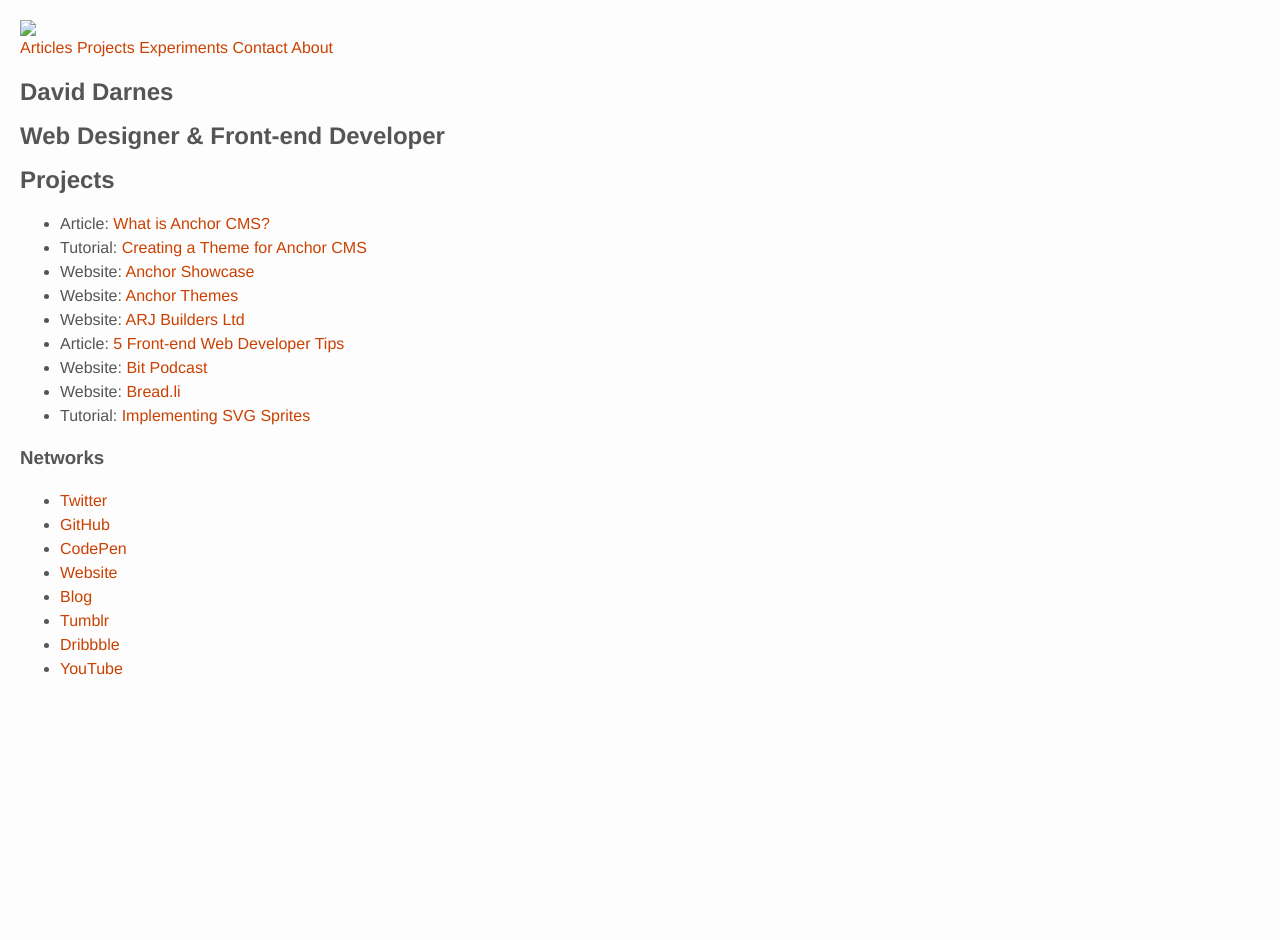
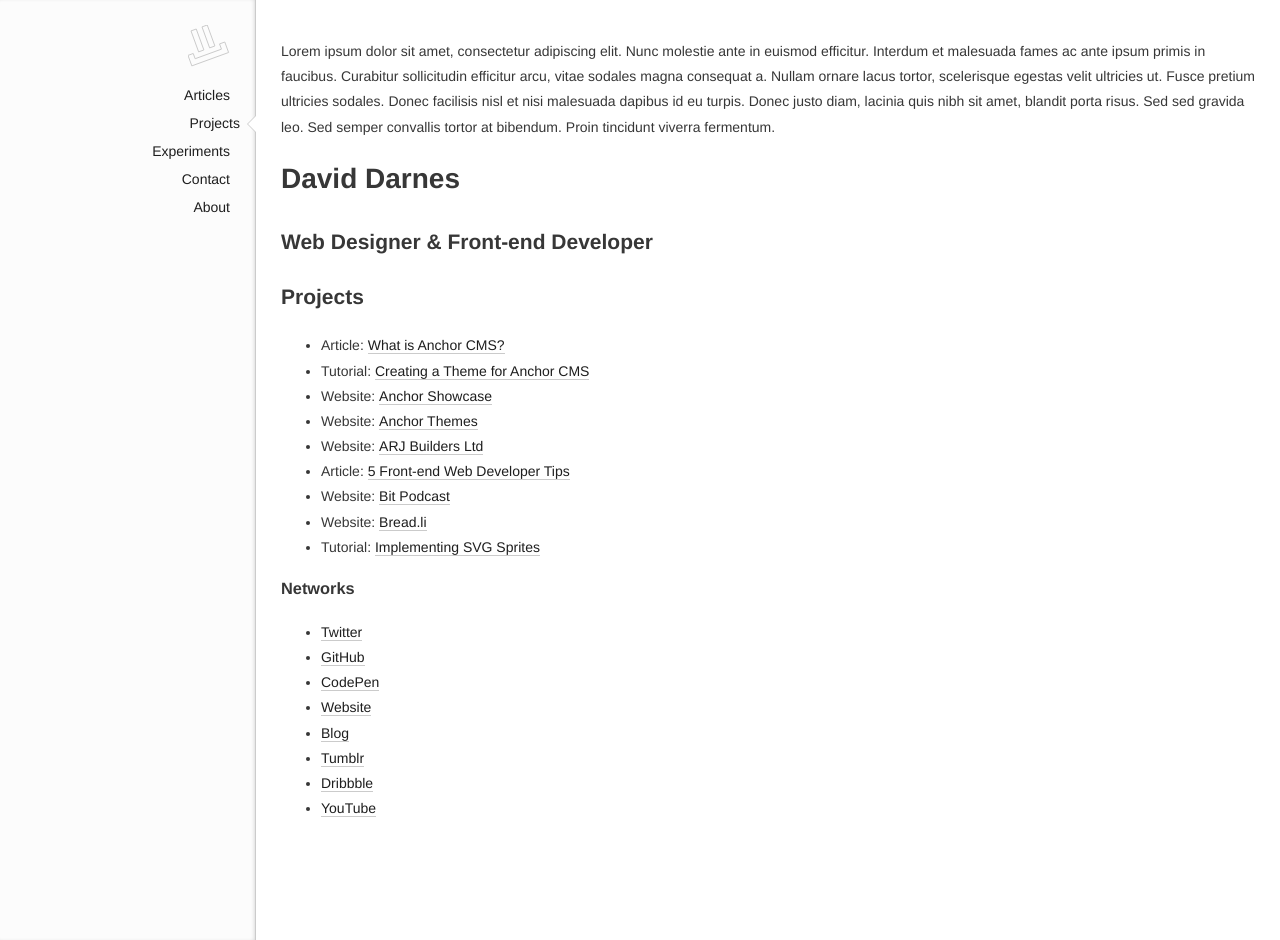
Before and after one commit to daviddarnes/daviddarnes.github.io, a Jekyll site: the page built from index.md, in a window 1280 px wide and 940 px high. Built offline with Jekyll 4.4.1, drawn with Linux system fonts in a browser that asks for light colours.

Commit message:
Well, you know... one thing lead to another and I ended up doing a lot of the design in one commit, it happens

```diff
--- a/_layouts/default.html
+++ b/_layouts/default.html
@@ -5,18 +5,21 @@
 <body>
 	<div class="sidebar">
 		<header class="header  sidebar__header">
-			<img src="images/logo.svg" />
+			{% include logo.svg %}
 		</header>
 		<nav class="nav  sidebar__nav">
-			<a class="link  nav__link">Articles</a>
-			<a class="link  nav__link">Projects</a>
-			<a class="link  nav__link">Experiments</a>
-			<a class="link  nav__link">Contact</a>
-			<a class="link  nav__link">About</a>
+			<ul class="list  nav__list">
+				<li class="item  nav__item"><a class="link  nav__link">Articles</a></li>
+				<li class="item  nav__item"><a class="link  nav__link  link--current">Projects</a></li>
+				<li class="item  nav__item"><a class="link  nav__link">Experiments</a></li>
+				<li class="item  nav__item"><a class="link  nav__link">Contact</a></li>
+				<li class="item  nav__item"><a class="link  nav__link">About</a></li>
+			</ul>
 		</nav>
 	</div>
 	<main class="main" role="main">
 		<article class="article  main__article">
+			<p>Lorem ipsum dolor sit amet, consectetur adipiscing elit. Nunc molestie ante in euismod efficitur. Interdum et malesuada fames ac ante ipsum primis in faucibus. Curabitur sollicitudin efficitur arcu, vitae sodales magna consequat a. Nullam ornare lacus tortor, scelerisque egestas velit ultricies ut. Fusce pretium ultricies sodales. Donec facilisis nisl et nisi malesuada dapibus id eu turpis. Donec justo diam, lacinia quis nibh sit amet, blandit porta risus. Sed sed gravida leo. Sed semper convallis tortor at bibendum. Proin tincidunt viverra fermentum.</p>
 			{{ content }}
 		</article>
 	</main>
--- a/css/styles.scss
+++ b/css/styles.scss
@@ -1,28 +1,114 @@
 ---
 title: stylesheet
 ---
-html, body {
-  padding: 0;
-  margin: 0;
-  min-height: 100%;
+
+// Widths
+$sidebar-width: 20%;
+
+// Backgrounds
+$background-colour: #fff;
+
+// Borders & shadows
+$border-colour: #cbcbcb;
+$shadow-colour: $border-colour;
+$borders: 1px solid $border-colour;
+
+// Type
+$text-colour: #373737;
+
+@import "normalize";
+
+// Globals
+body {
+	font-size: 14px;
+	line-height: 1.8;
+	color: $text-colour;
+	font-family: "Helvetica Neue", Helvetica, Arial, sans-serif;
+	font-weight: 400;
+	background: $background-colour;
+	-webkit-font-smoothing: antialiased;
 }
 
-body {
-  font-family: Helvetica, Arial, sans-serif;
-  line-height: 24px;
-  background: #FDFDFD;
-  color: #555;
-  padding: 20px;
+* {
+	box-sizing: border-box;
+}
+
+h1, h2, h3, h4, h5, h6 {
+	margin-top: 0;
 }
 
 a {
-  color: #cb4102;
-  padding-bottom: 5px;
-  border-bottom: 1px solid transparent;
-  transition: .2s;
-  text-decoration: none;
-  &:hover {
-    border-bottom-color: #cb4102;
-    padding-bottom: 2px;
-  }
+	color: darken($text-colour, 10%);
+	text-decoration: none;
+	border-bottom: $borders;
+	transition: .2s;
+	font-weight: 500;
+	&:hover {
+		border-color: darken($border-colour, 40%);
+	}
 }
+
+svg {
+	fill: transparent;
+	stroke: $border-colour;
+}
+
+// Sidebar
+.sidebar {
+	position: fixed;
+	width: $sidebar-width;
+	height: 100%;
+	padding: 25px;
+	text-align: right;
+	background: darken($background-colour, 1%);
+	border-right: $borders;
+	box-shadow: inset -2px 0 4px -2px $shadow-colour;
+}
+
+.nav__list {
+	list-style: none;
+	line-height: 2em;
+}
+
+.nav__link {
+	position: relative;
+	border-bottom: none;
+	transition: .2s;
+	&:hover {
+		margin-right: -10px;
+	}
+}
+
+.link--current {
+	margin-right: -10px;
+	&:before,
+	&:after {
+		content: "";
+		position: absolute;
+		right: -16px;
+		top: 1px;
+		height: 0;
+		width: 0;
+		border: 8px solid transparent;
+	}
+	&:before {
+		border-right-color: $border-colour;
+		right: -15px;
+	}
+	&:after {
+		border-right-color: $background-colour;
+	}
+}
+
+// Main wrapper
+.main {
+	float: left;
+	width: $sidebar-width - 100%;
+	max-width: 1024px;
+	margin-left: $sidebar-width;
+	padding: 25px;
+}
+
+// Articles
+
+// Portfolio items
```
Also changed, not shown: _includes/logo.svg (added).
